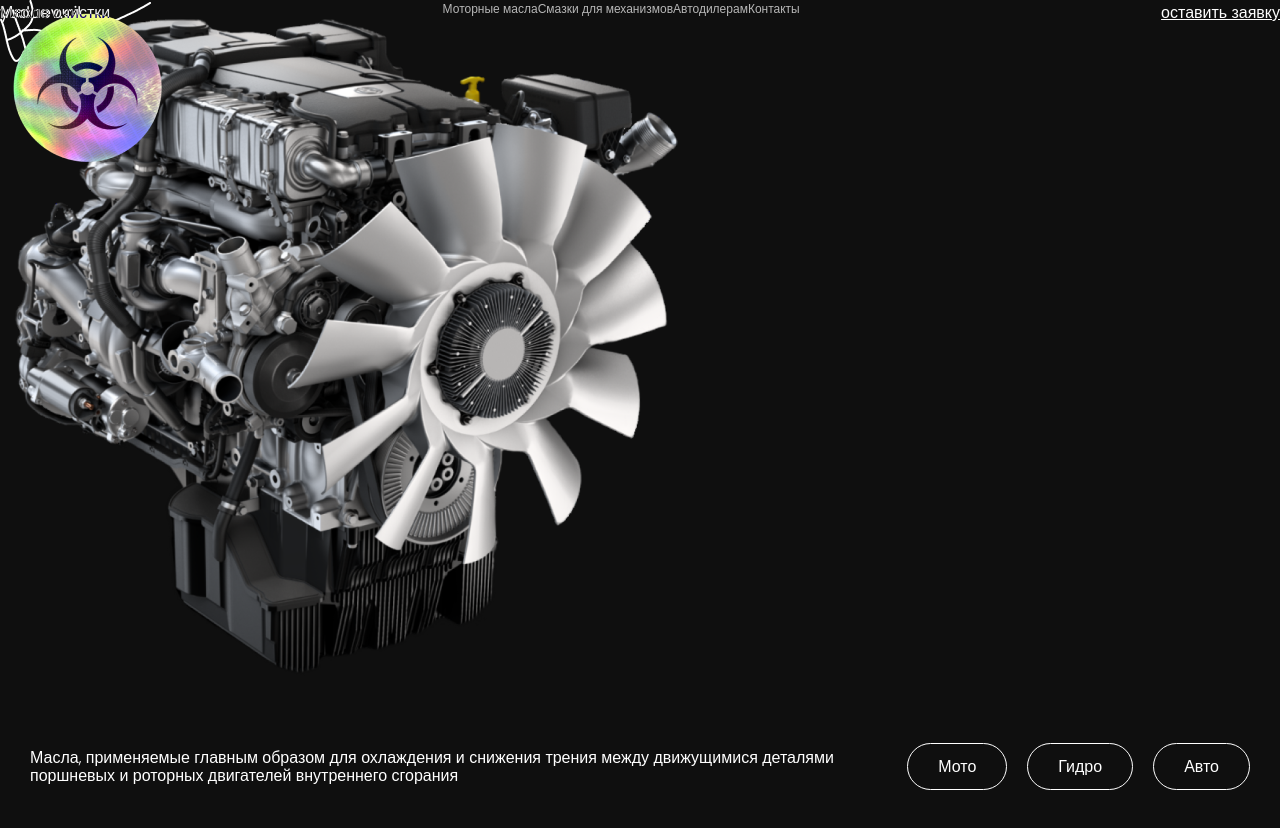
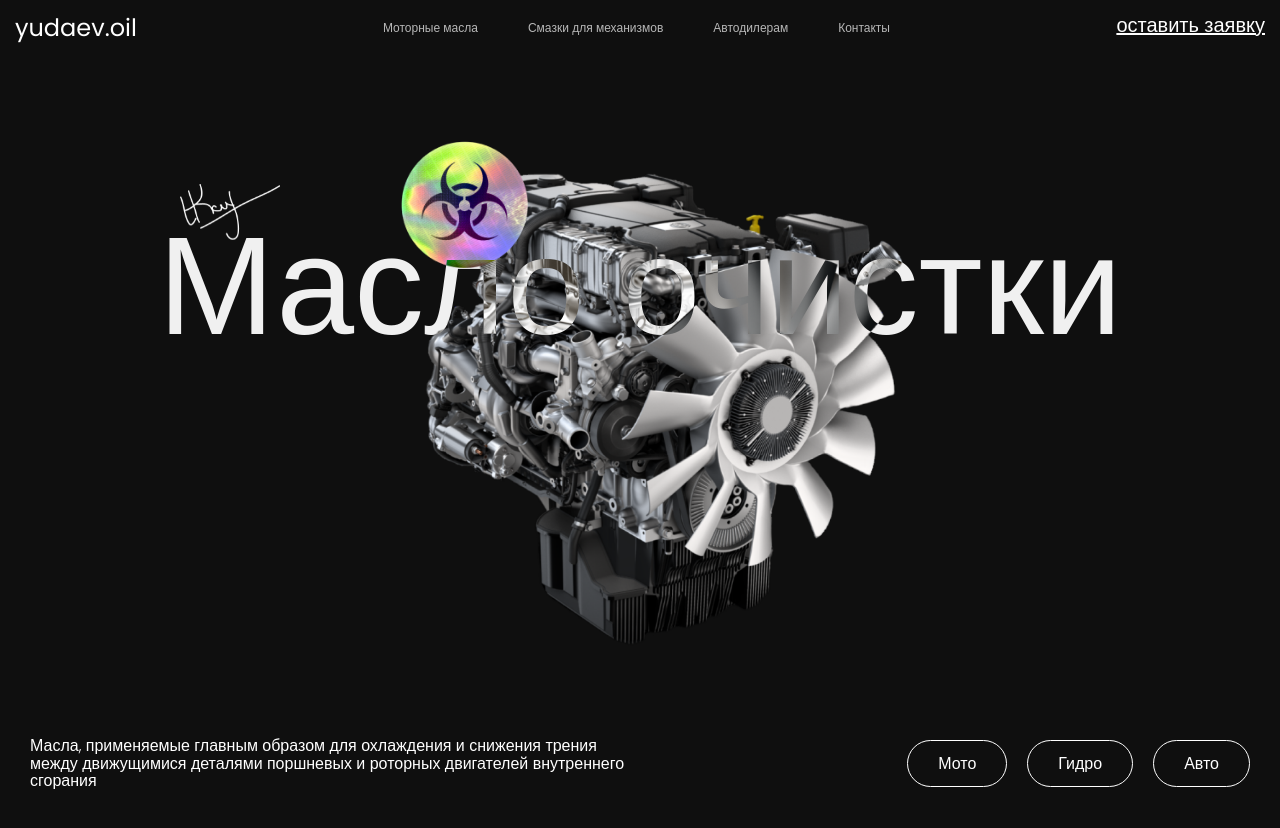
Before and after one commit to me7rix/oils, a plain HTML site: page index.html in a window 1280 px wide. Before the commit the page ends 800 px from the top, so only its background shows below. Drawn offline with nearby package versions, Linux system fonts and the light colour scheme.

Commit message:
Update index.html

```diff
--- a/index.html
+++ b/index.html
@@ -4,21 +4,27 @@
     <meta charset="UTF-8">
     <meta name="viewport" content="width=device-width, initial-scale=1.0">
     <title>Document</title>
+    <link href='https://unpkg.com/boxicons@2.1.4/css/boxicons.min.css' rel='stylesheet'>
     <link rel="stylesheet" href="main.css">
+    <link rel="stylesheet" href="media.css">
 </head>
 <body>
     <header>
+        <div class="header__one">
             <div class="yudaev">yudaev.oil</div>
             <div>
                 <nav>
+                    <i class='bx bx-menu' id="menu-icon"></i>
                     <div>Моторные масла</div>
                     <div>Смазки для механизмов</div>
                     <div>Автодилерам</div>
                     <div>Контакты</div>
                 </nav>
             </div>
+        </div>
+
         <div class="zayavka">
-            оставить заявку
+            <div>оставить заявку</div>
         </div>
     </header>
 
@@ -26,7 +32,7 @@
         <img class="engine" src="img/engine.png" alt="">
         <img class="inicial" src="img/inicial.png" alt="">
         <img class="hazard" src="img/HAZARD.png" alt="">
-        <div class="main__title">Масло очистки</div>
+        <div class="main__title"><div>Масло очистки</div></div>
     </section>
 
     <footer>
```
Lines whose indentation alone changed are shown as unchanged.
